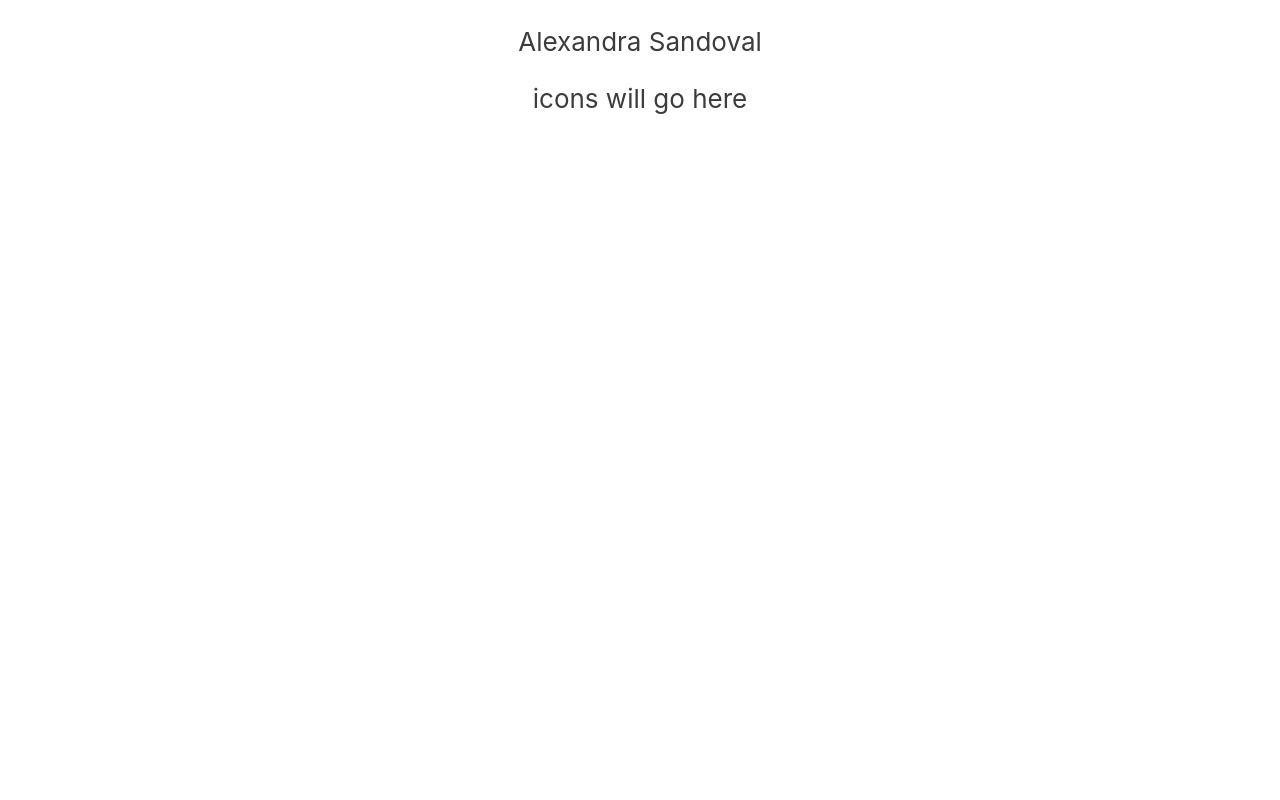
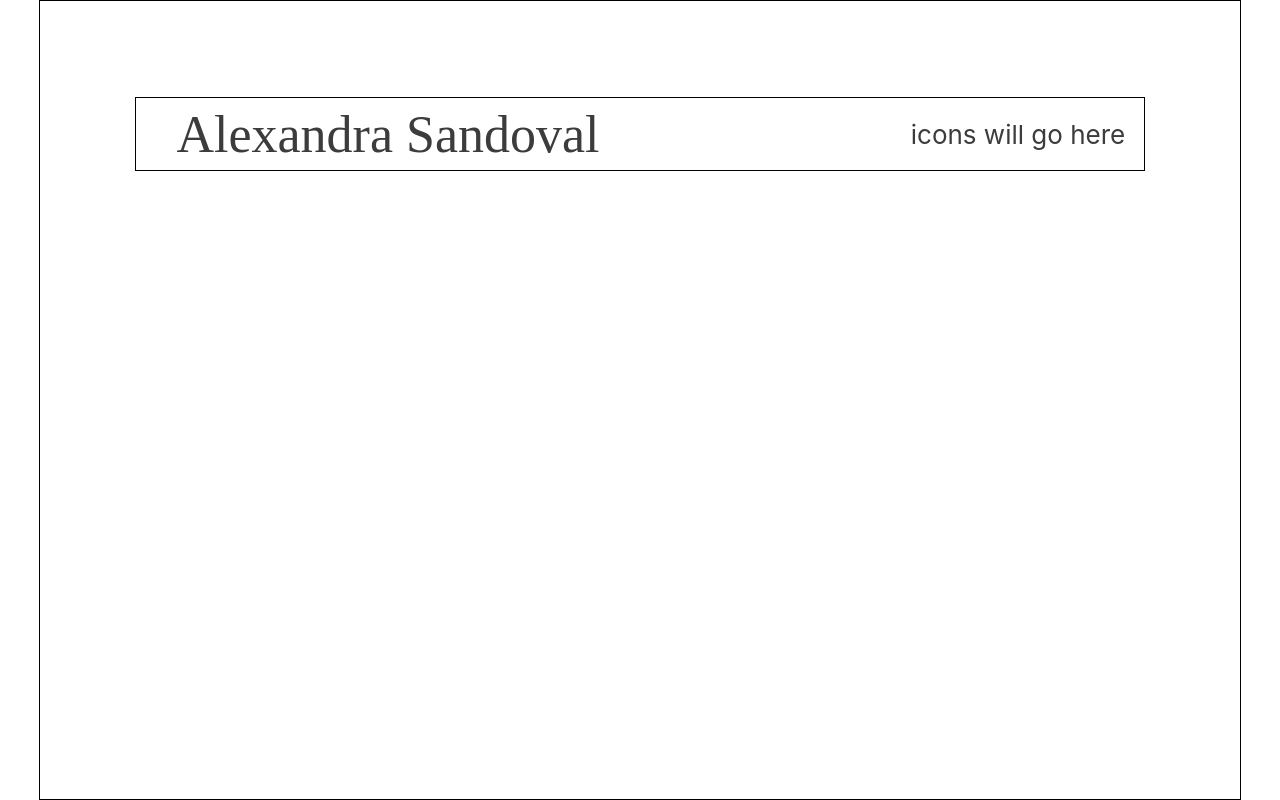
Before and after one commit to alexandoval13/alex-portfolio, a React (Create React App) app: page / in a window 1280 px wide. Built offline with nearby package versions, Linux system fonts and the light colour scheme.

Commit message:
Style header

```diff
--- a/src/App.css
+++ b/src/App.css
@@ -12,10 +12,31 @@
 .Portfolio-grid {
   margin: 0 auto;
   width: 1200px;
+
+  border: solid black 1px;
 }
 
 .Portfolio-header {
   margin: 0 auto;
+  margin-top: 96px;
+  max-width: 1008px;
+  height: 72px;
+  display: grid;
+  grid-template-columns: 50% auto 25%;
+  border: solid black 1px;
+  align-items: center;
+  justify-items: center;
+}
+
+.Portfolio-header h1 {
+  margin: 0;
+  font-family: none;
+  font-weight: 100;
+  grid-area: 1/1;
+}
+
+.Portfolio-header div {
+  grid-area: 1/3;
 }
 
 @media (prefers-reduced-motion: no-preference) {
--- a/src/App.js
+++ b/src/App.js
@@ -6,7 +6,7 @@ function App() {
     <div className="Portfolio">
       <div className="Portfolio-grid">
         <header className="Portfolio-header">
-          <p>Alexandra Sandoval</p>
+          <h1>Alexandra Sandoval</h1>
           <div>
             <text>icons will go here</text>
           </div>
```
